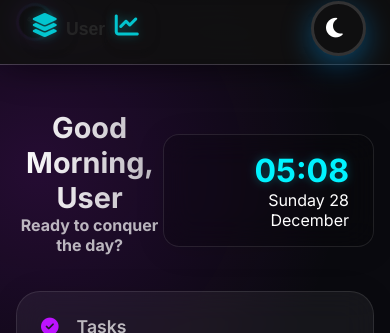
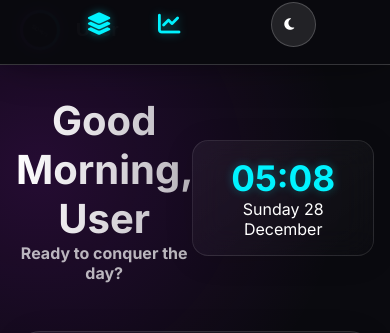
Before and after one commit to MrDezire/Life-Os-dashboard, a Next.js app: page / in a window 390 px wide. Shown: the top 333 px of the page. Built offline with nearby package versions, Linux system fonts and the light colour scheme; no server answers.

Commit message:
Refactor mobile layout: Rigid header/footer positioning and content padding

```diff
--- a/app/globals.css
+++ b/app/globals.css
@@ -712,14 +712,19 @@ button {
     padding: 0;
     height: auto;
     overflow-x: hidden;
+    padding-top: 80px;
+    /* Space for Top Bar */
+    padding-bottom: 100px;
+    /* Space for Bottom Nav */
   }
 
-  /* Identity Bar (Top) */
+  /* Top Bar (Logo + Profile) */
   .sidebar {
     width: 100%;
     height: 70px;
-    padding: 0 16px;
-    position: sticky;
+    padding: 0 20px;
+    position: fixed;
+    /* Changed from sticky to fixed */
     top: 0;
     left: 0;
     right: 0;
@@ -727,16 +732,19 @@ button {
     align-items: center;
     border-radius: 0;
     border: none;
-    border-bottom: 1px solid var(--glass-border);
-    background: var(--glass-bg);
+    border-bottom: 1px solid rgba(255, 255, 255, 0.1);
+    background: rgba(10, 10, 15, 0.95);
+    /* More solid background */
     backdrop-filter: blur(20px);
-    z-index: 1000;
+    z-index: 5000;
+    /* High z-index */
+    box-shadow: 0 5px 20px rgba(0, 0, 0, 0.2);
   }
 
   .profile-section {
     margin: 0;
-    gap: 12px;
-    width: auto;
+    gap: 16px;
+    width: 100%;
     display: flex;
     flex-direction: row;
     align-items: center;
@@ -744,109 +752,126 @@ button {
   }
 
   .avatar-container {
-    width: 38px;
-    height: 38px;
+    width: 40px;
+    height: 40px;
+    min-width: 40px;
+    /* Prevent shrinking */
+    margin: 0;
   }
 
   .editable-name {
     display: block !important;
-    font-size: 1.1rem;
-    font-weight: 700;
+    font-size: 1.2rem;
     width: auto;
-    max-width: 200px;
-    color: var(--text-main);
+    flex: 1;
+    /* Take remaining space */
+    white-space: nowrap;
+    overflow: hidden;
+    text-overflow: ellipsis;
+    text-align: left;
     background: transparent;
     border: none;
-    text-align: left;
+    color: var(--text-main);
   }
 
-  /* Navigation Bar (Bottom) - Completely Separate */
+  /* Bottom Bar (Navigation) */
   .actions-group {
     position: fixed;
     bottom: 0;
     left: 0;
     right: 0;
     height: 80px;
-    background: rgba(15, 15, 15, 0.9);
-    backdrop-filter: blur(25px);
+    background: rgba(10, 10, 15, 0.98);
     border-top: 1px solid rgba(255, 255, 255, 0.1);
     display: flex;
     flex-direction: row !important;
     align-items: center;
-    justify-content: space-around;
-    padding: 0 24px;
+    justify-content: space-evenly;
+    /* Even spacing */
+    padding: 0 10px;
     padding-bottom: env(safe-area-inset-bottom);
-    z-index: 2000;
-    box-shadow: 0 -10px 40px rgba(0, 0, 0, 0.6);
+    z-index: 5000;
+    box-shadow: 0 -5px 20px rgba(0, 0, 0, 0.3);
   }
 
   .nav-menu {
     flex-direction: row;
-    gap: 32px;
+    gap: 0;
+    width: auto;
+    flex: 0 1 auto;
+    display: flex;
+    justify-content: center;
+    gap: 20px;
   }
 
   .nav-link-btn {
     width: 50px;
     height: 50px;
-    display: flex;
-    flex-direction: column;
-    align-items: center;
-    justify-content: center;
+    padding: 0;
     background: transparent;
     border: none;
-    color: var(--text-main);
-    opacity: 0.8;
+    box-shadow: none;
+    flex-direction: column;
+    justify-content: center;
+    gap: 4px;
+  }
+
+  .nav-link-btn:hover,
+  .nav-link-btn.active {
+    background: transparent;
+    transform: translateY(-2px);
+    box-shadow: none;
   }
 
   .nav-link-btn i {
-    font-size: 1.5rem;
+    font-size: 1.4rem;
+    margin: 0;
   }
 
   .nav-link-btn span {
     display: none;
   }
 
-  .theme-btn {
-    width: 55px;
-    height: 55px;
-    background: var(--accent-gradient);
-    color: white;
-    border: none;
-    border-radius: 50%;
-    font-size: 1.4rem;
-    display: flex;
-    align-items: center;
-    justify-content: center;
-    box-shadow: 0 8px 30px rgba(0, 163, 255, 0.4);
-    transform: translateY(-8px);
-    border: 3px solid rgba(255, 255, 255, 0.15);
+  .theme-toggle-container {
+    margin: 0;
   }
 
+  .theme-btn {
+    width: 45px;
+    height: 45px;
+    transform: none;
+    border: 1px solid rgba(255, 255, 255, 0.2);
+  }
+
+  /* Content Adjustments */
   .main-content {
     padding: 16px;
     width: 100%;
-    padding-bottom: 100px;
-    /* Space for Bottom Nav */
+    margin: 0;
+    overflow: visible;
+    /* Let body handle scroll */
   }
 
   .header-section {
     padding: 0;
-    margin-bottom: 12px;
+    margin-bottom: 24px;
     text-align: center;
-  }
-
-  .greeting {
-    font-size: 1.8rem;
   }
 
   .time-widget {
     margin-top: 16px;
     width: 100%;
+    text-align: center;
+    background: linear-gradient(145deg, rgba(255, 255, 255, 0.05), rgba(255, 255, 255, 0.01));
+  }
+
+  #current-time {
+    font-size: 2.2rem;
   }
 
   .bento-grid {
     grid-template-columns: 1fr;
-    gap: 16px;
+    gap: 20px;
   }
 
   .task-widget,
```
